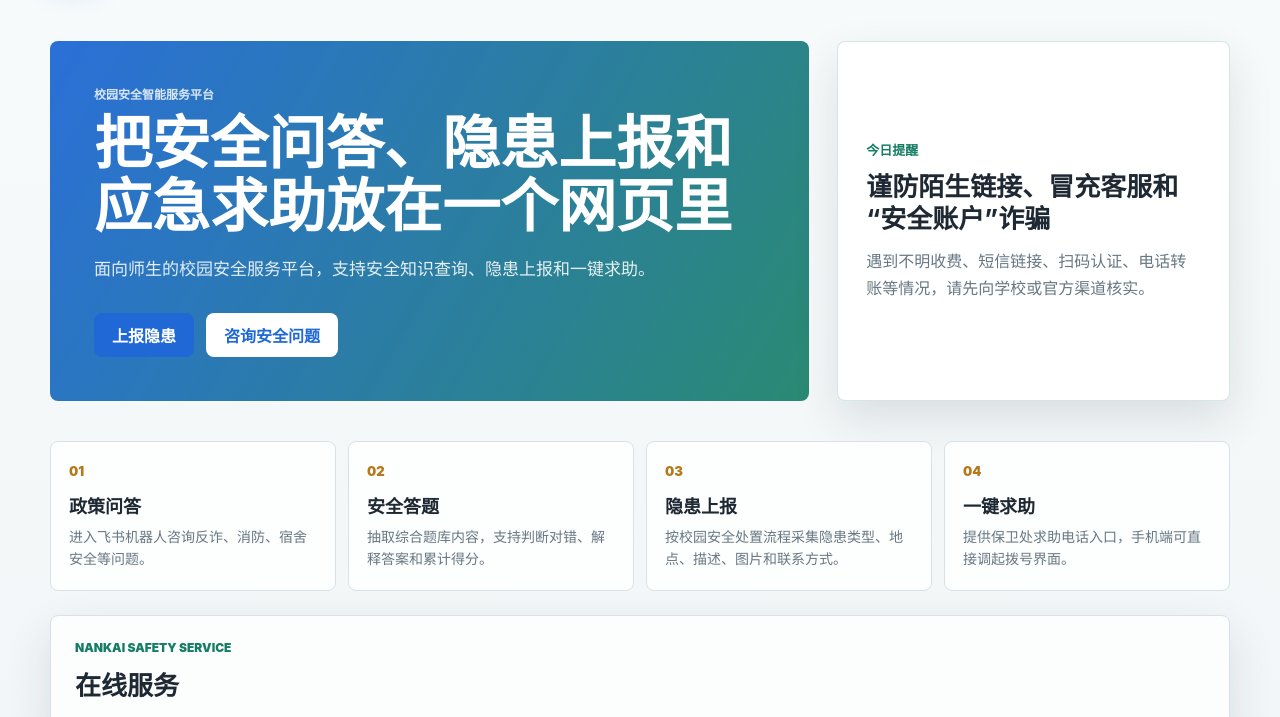
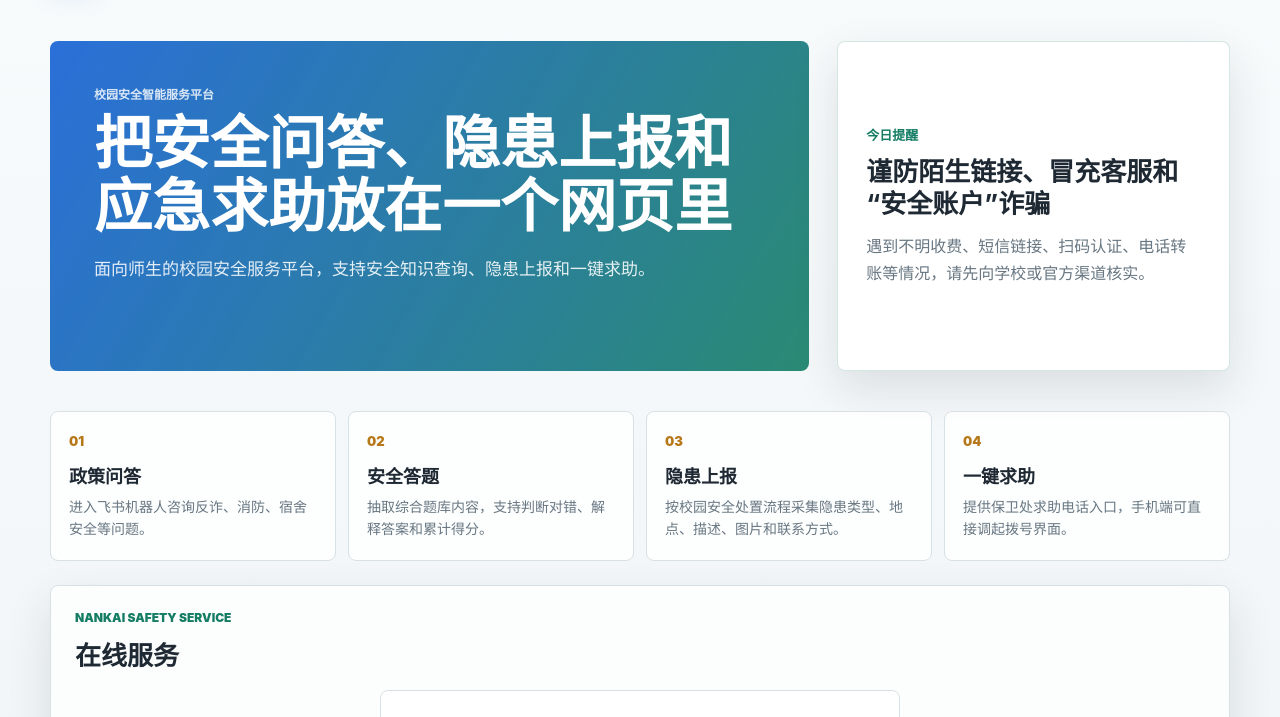
Before and after one commit to Huo2xini/nankai-security-guard, a website: page help.html in a window 1280 px wide. Shown: the part 82-799 px from the top of the page. Drawn offline with Linux system fonts and the light colour scheme.

Commit message:
Remove hero action buttons

```diff
--- a/help.html
+++ b/help.html
@@ -31,10 +31,6 @@
           <p class="eyebrow">校园安全智能服务平台</p>
           <h1>把安全问答、隐患上报和应急求助放在一个网页里</h1>
           <p>面向师生的校园安全服务平台，支持安全知识查询、隐患上报和一键求助。</p>
-          <div class="hero-actions">
-            <button class="primary-button" type="button" data-jump-tab="report">上报隐患</button>
-            <a class="secondary-button" href="https://applink.feishu.cn/client/bot/open?appId=cli_aac98d0e52b85be3">咨询安全问题</a>
-          </div>
         </div>
         <aside class="safety-summary" aria-label="安全提醒">
           <span>今日提醒</span>
```
